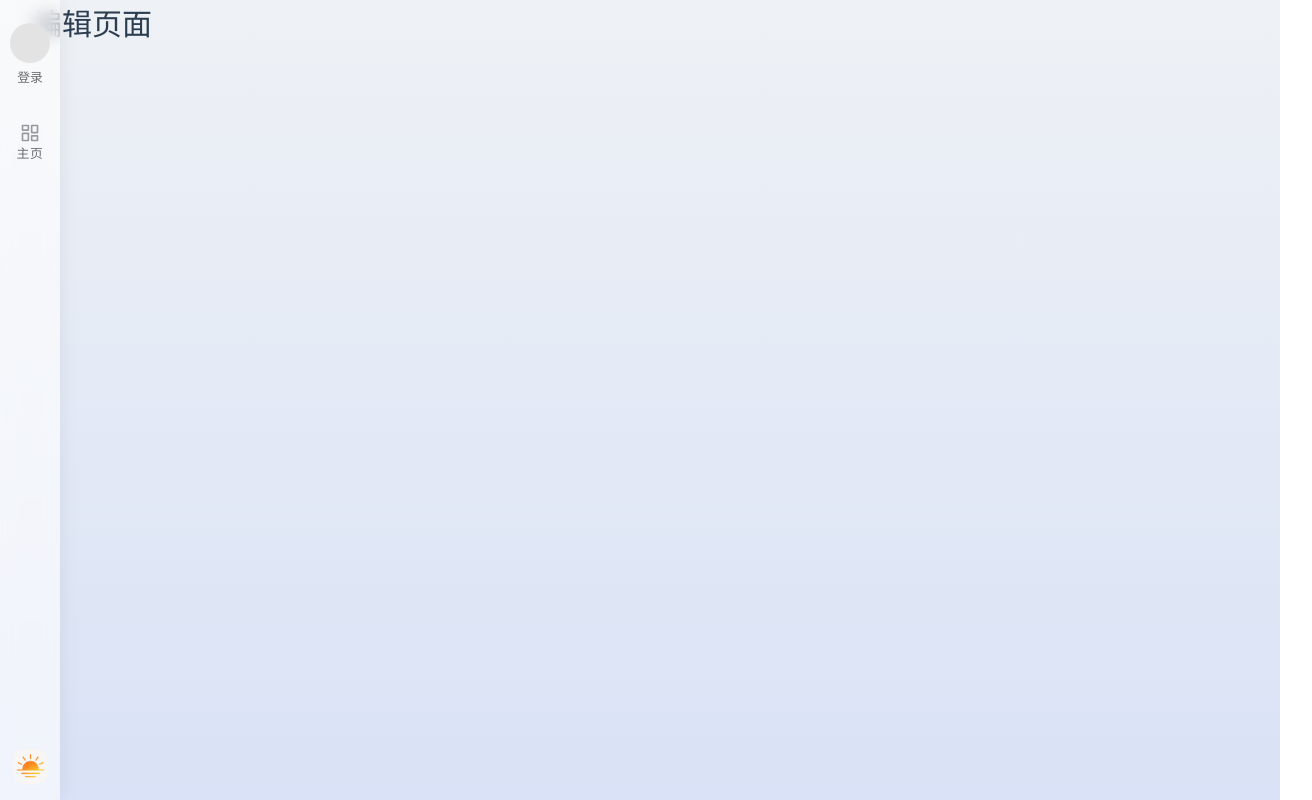
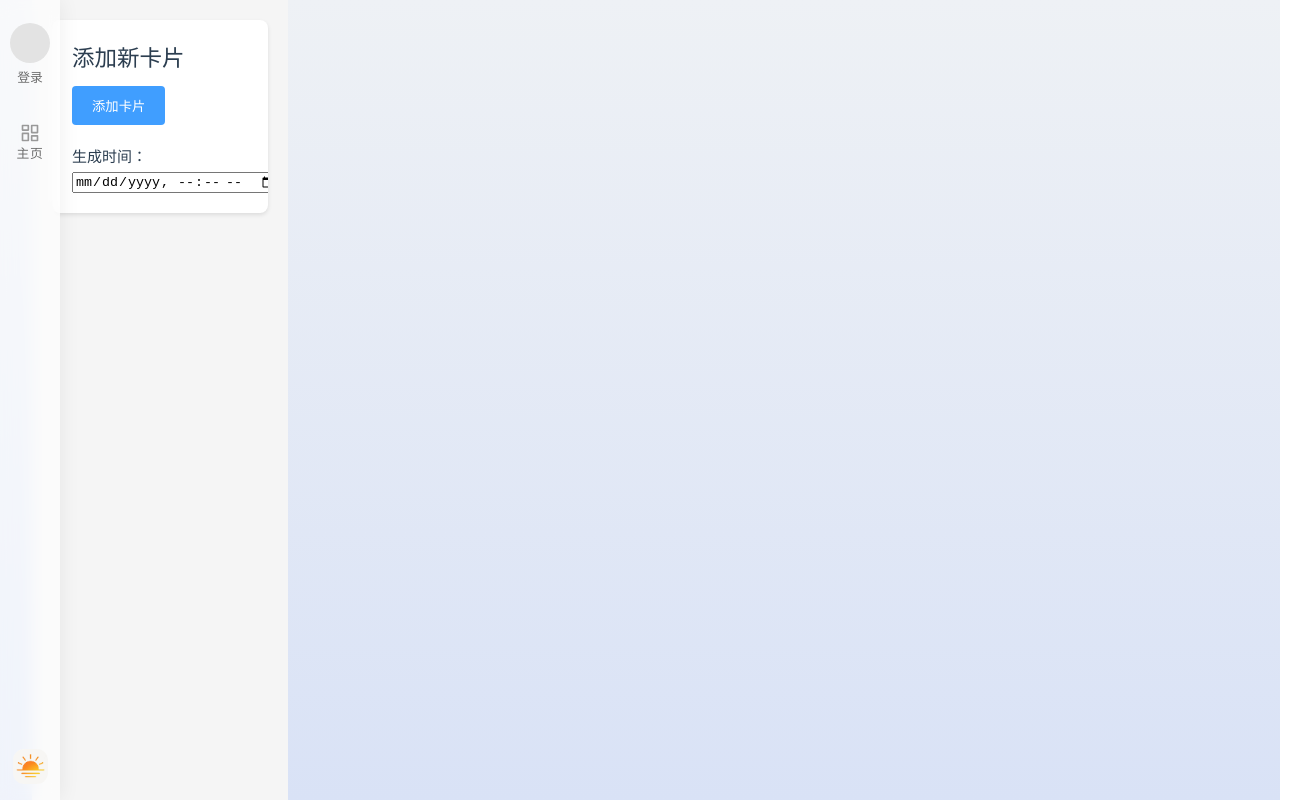
Before and after one commit to VastoceanQwQ/web-AI.daily, a Vue app: page /edit in a window 1280 px wide. Shown: the whole page, 1312 px wide, since content can reach past the window. Built offline with nearby package versions, Linux system fonts and the light colour scheme.

Commit message:
20250423-002-1

```diff
--- a/src/views/Edit.vue
+++ b/src/views/Edit.vue
@@ -1,17 +1,131 @@
-<!-- src/views/Edit.vue -->
 <template>
-    <div>
-        <h1>编辑页面</h1>
-        <!-- 编辑页面内容 -->
+    <div class="edit-container">
+        <div class="left-panel">
+            <div class="card">
+                <h2>添加新卡片</h2>
+                <button @click="addCard">添加卡片</button>
+                <div class="time-setting">
+                    <label for="generate-time">生成时间：</label>
+                    <input type="datetime-local" id="generate-time" v-model="generateTime" />
+                </div>
+            </div>
+        </div>
+        <div class="right-panel">
+            <transition-group name="card-list" tag="div" class="card-container">
+                <div v-for="(card, index) in cards" :key="index" class="card">
+                    <h3>卡片 {{ index + 1 }}</h3>
+                    <div class="card-row">
+                        <label>标题:</label>
+                        <input type="text" v-model="card.title" />
+                    </div>
+                    <div class="card-row">
+                        <label>内容:</label>
+                        <textarea v-model="card.content"></textarea>
+                    </div>
+                </div>
+            </transition-group>
+        </div>
     </div>
 </template>
 
 <script>
 export default {
     name: 'Edit',
+    data() {
+        return {
+            generateTime: '',
+            cards: []
+        };
+    },
+    methods: {
+        addCard() {
+            this.cards.push({ title: '', content: '' });
+        }
+    }
 };
 </script>
 
 <style scoped>
-/* 编辑页面样式 */
+.edit-container {
+    display: flex;
+    height: 100vh;
+    width: 100vw;
+    justify-content: center;
+    align-items: center;
+    margin: 0;
+    padding: 0;
+}
+
+.left-panel {
+    width: 20%;
+    padding: 20px;
+    background-color: #f5f5f5;
+    height: 100%;
+}
+
+.right-panel {
+    width: 80%;
+    padding: 20px;
+    height: 100%;
+}
+
+.card-container {
+    column-count: 2;
+    column-gap: 20px;
+}
+
+.card {
+    background-color: #fff;
+    padding: 20px;
+    border-radius: 8px;
+    box-shadow: 0 2px 4px rgba(0, 0, 0, 0.1);
+    break-inside: avoid;
+    margin-bottom: 20px;
+}
+
+.card-row {
+    margin-bottom: 10px;
+}
+
+.card-row label {
+    display: block;
+    margin-bottom: 5px;
+}
+
+.card-row input,
+.card-row textarea {
+    width: 100%;
+    padding: 8px;
+    border: 1px solid #ccc;
+    border-radius: 4px;
+}
+
+.time-setting {
+    margin-top: 20px;
+}
+
+button {
+    margin-top: 10px;
+    padding: 10px 20px;
+    background-color: #409eff;
+    color: #fff;
+    border: none;
+    border-radius: 4px;
+    cursor: pointer;
+}
+
+button:hover {
+    background-color: #66b1ff;
+}
+
+/* 添加过渡效果的 CSS 类 */
+.card-list-enter-active,
+.card-list-leave-active {
+    transition: opacity 0.5s ease;
+}
+
+.card-list-enter-from,
+.card-list-leave-to {
+    opacity: 0;
+}
 </style>
```
